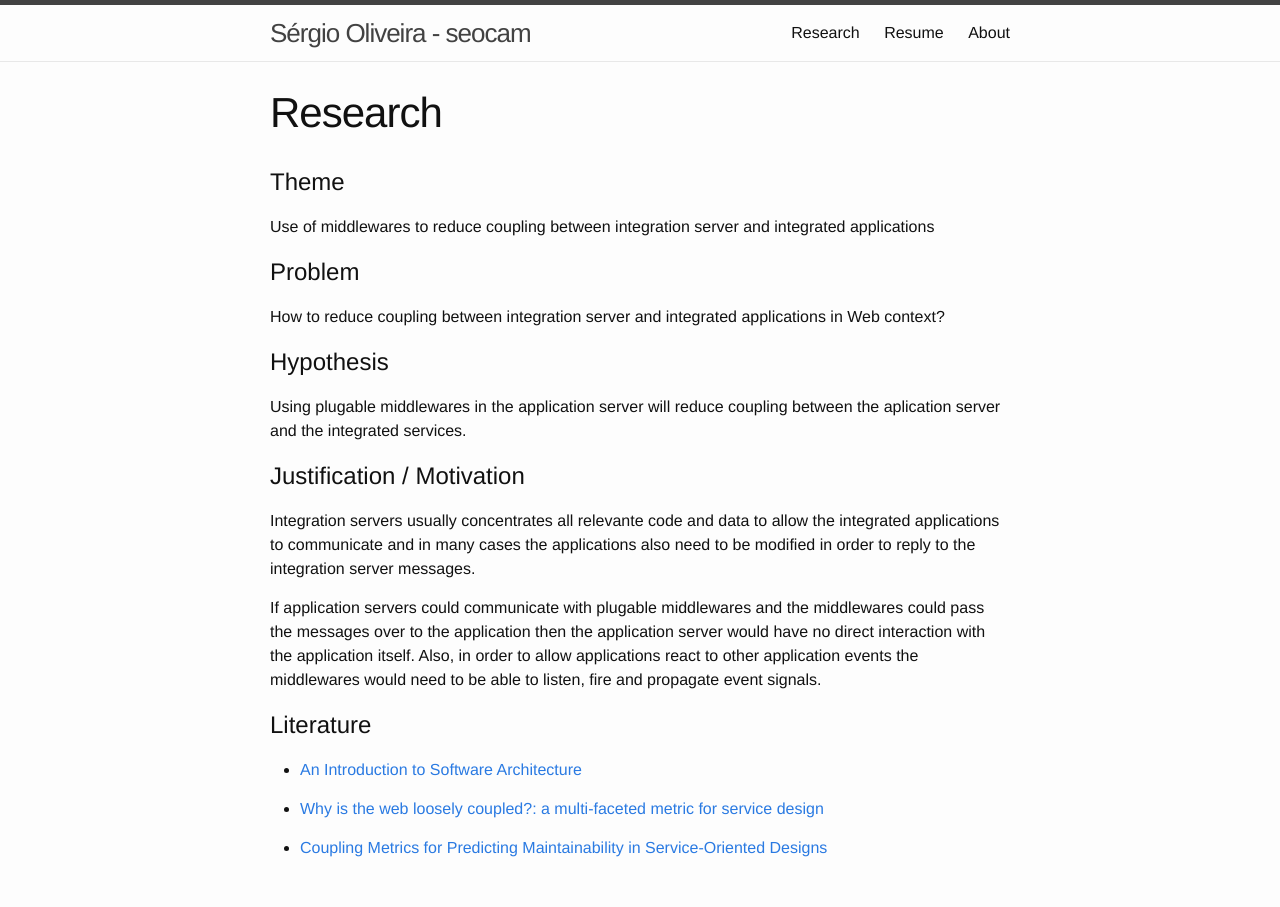
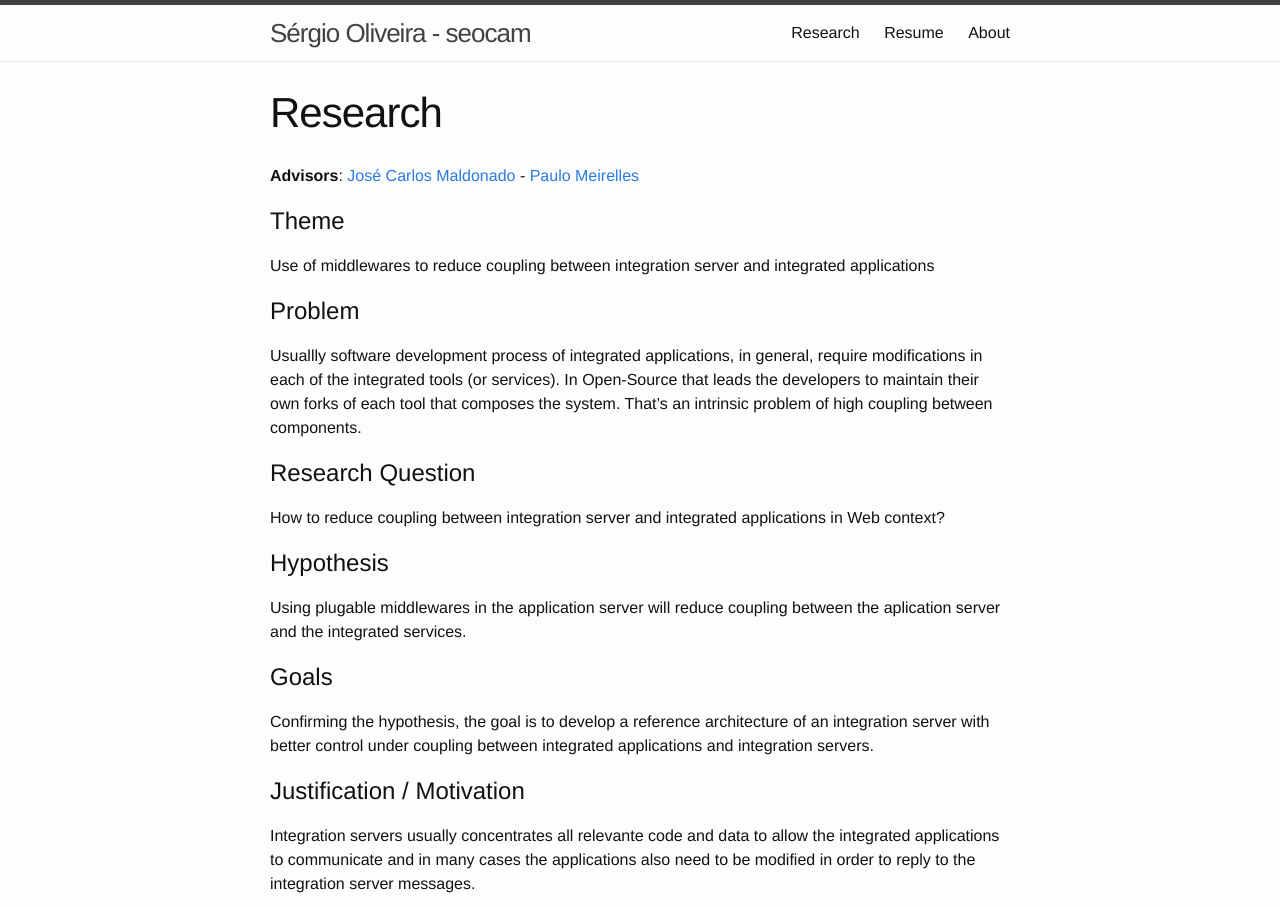
Before and after one commit to seocam/seocam.github.io, a Jekyll site: the page built from 01-research.md, in a window 1280 px wide, cut to the strip 0-907 px from the top of the page. Built offline with Jekyll 4.4.1, drawn with Linux system fonts in a browser that asks for light colours.

Commit message:
Updated research page

```diff
--- a/01-research.md
+++ b/01-research.md
@@ -3,6 +3,10 @@ layout: page
 title: Research
 permalink: /research/
 ---
+
+
+**Advisors**: [José Carlos Maldonado](http://lattes.cnpq.br/8807333466702951) - [Paulo Meirelles](http://lattes.cnpq.br/2193972715230641)
+
 
 # Theme
 
@@ -11,12 +15,22 @@ Use of middlewares to reduce coupling between integration server and integrated
 
 # Problem
 
+Usuallly software development process of integrated applications, in general, require modifications in each of the integrated tools (or services). In Open-Source that leads the developers to maintain their own forks of each tool that composes the system. That's an intrinsic problem of high coupling between components.
+
+
+# Research Question
+
 How to reduce coupling between integration server and integrated applications in Web context?
 
 
 # Hypothesis
 
 Using plugable middlewares in the application server will reduce coupling between the aplication server and the integrated services.
+
+
+# Goals
+
+Confirming the hypothesis, the goal is to develop a reference architecture of an integration server with better control under coupling between integrated applications and integration servers.
 
 
 # Justification / Motivation
@@ -34,8 +48,6 @@ middlewares would need to be able to listen, fire and propagate event signals.
 
 # Literature
 
-* [An Introduction to Software Architecture](http://repository.cmu.edu/compsci/724/?utm_source=repository.cmu.edu%2Fcompsci%2F724&utm_medium=PDF&utm_campaign=PDFCoverPages)
-
 * [Why is the web loosely coupled?: a multi-faceted metric for service design](http://dl.acm.org/citation.cfm?id=1526832)
 
 * [Coupling Metrics for Predicting Maintainability in Service-Oriented Designs](http://ieeexplore.ieee.org/xpls/abs_all.jsp?arnumber=4159685)
```
